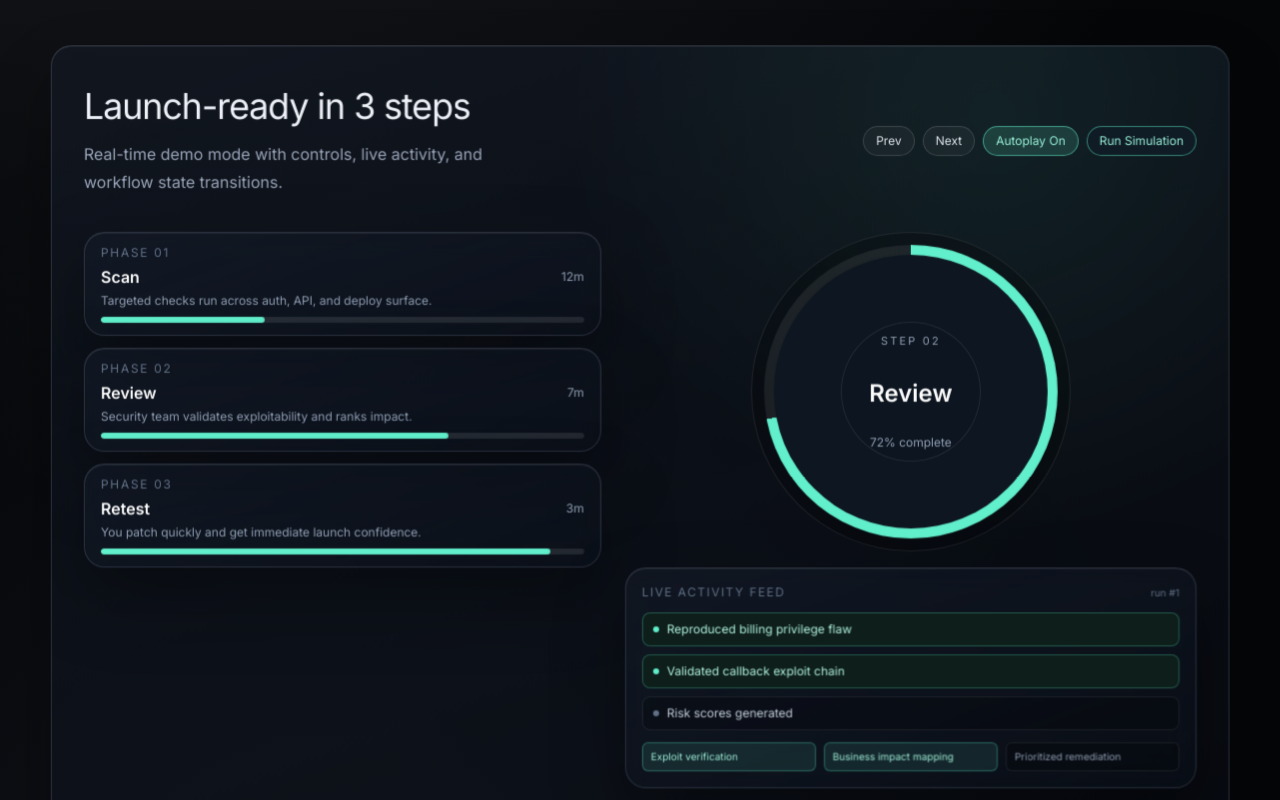
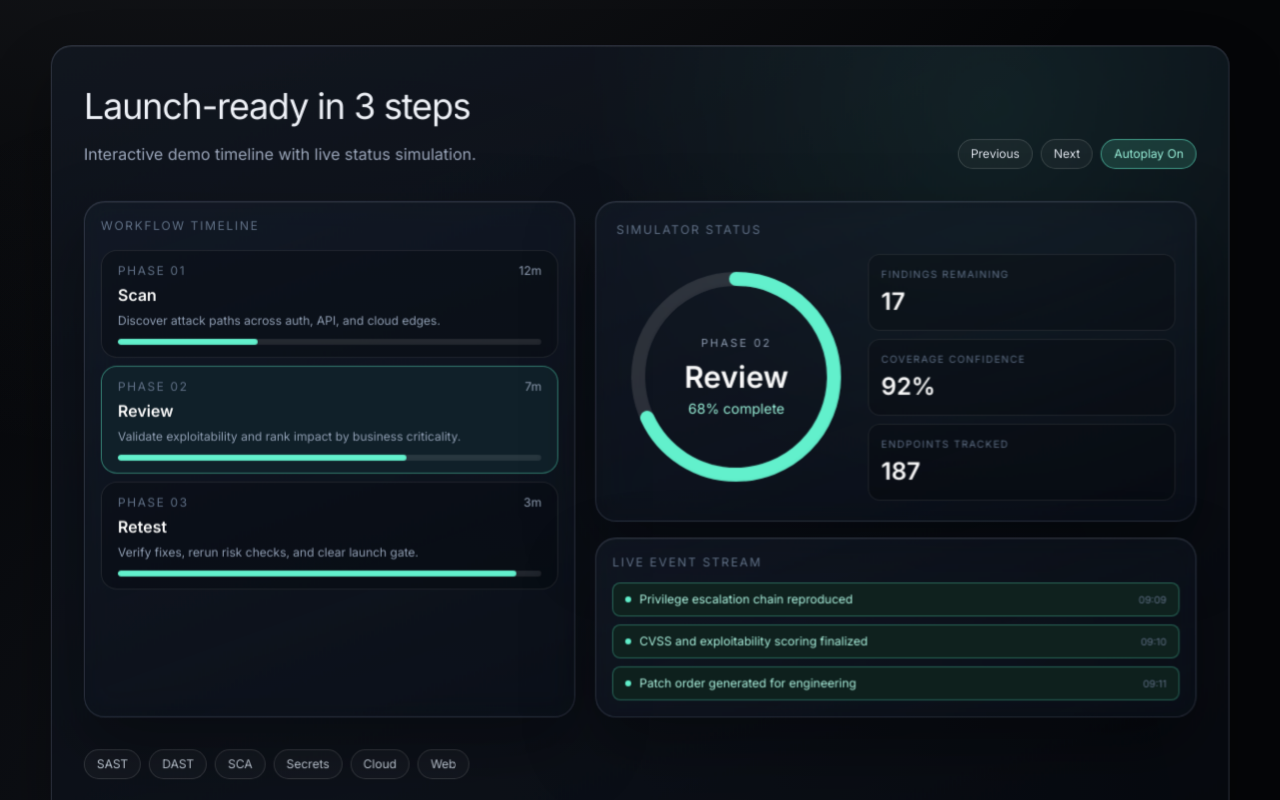
Before and after one commit to PRADDZY/SecurePEKKA, a Next.js app: page / in a window 1280 px wide. Shown: the part 1800-2600 px from the top of the page. Built offline with nearby package versions, Linux system fonts and the light colour scheme.

Commit message:
feat: redesign workflow into premium interactive timeline simulator

```diff
--- a/components/WorkflowPanel.tsx
+++ b/components/WorkflowPanel.tsx
@@ -7,94 +7,86 @@ const chips = ['SAST', 'DAST', 'SCA', 'Secrets', 'Cloud', 'Web'];
 
 const steps = [
   {
-    name: 'Scan',
+    id: 'scan',
+    title: 'Scan',
     subtitle: 'Phase 01',
-    description: 'Targeted checks run across auth, API, and deploy surface.',
-    completion: 34,
+    percent: 33,
     eta: '12m',
-    events: ['Enumerating API routes', 'Secret scanners attached', 'Container baseline checks'],
-    checks: ['Endpoint inventory', 'Dependency audit', 'Credential exposure']
+    blurb: 'Discover attack paths across auth, API, and cloud edges.',
+    metrics: { endpoints: 187, findings: 41, confidence: 86 },
+    events: [
+      'Inventory graph built from 187 external routes',
+      'Secret scanner attached to CI artifacts',
+      'Auth boundary checks completed'
+    ]
   },
   {
-    name: 'Review',
+    id: 'review',
+    title: 'Review',
     subtitle: 'Phase 02',
-    description: 'Security team validates exploitability and ranks impact.',
-    completion: 72,
+    percent: 68,
     eta: '7m',
-    events: ['Reproduced billing privilege flaw', 'Validated callback exploit chain', 'Risk scores generated'],
-    checks: ['Exploit verification', 'Business impact mapping', 'Prioritized remediation']
+    blurb: 'Validate exploitability and rank impact by business criticality.',
+    metrics: { endpoints: 187, findings: 17, confidence: 92 },
+    events: [
+      'Privilege escalation chain reproduced',
+      'CVSS and exploitability scoring finalized',
+      'Patch order generated for engineering'
+    ]
   },
   {
-    name: 'Retest',
+    id: 'retest',
+    title: 'Retest',
     subtitle: 'Phase 03',
-    description: 'You patch quickly and get immediate launch confidence.',
-    completion: 93,
+    percent: 94,
     eta: '3m',
-    events: ['Patch set promoted to staging', 'Regression pass complete', 'Launch gate marked green'],
-    checks: ['Patch validation', 'Regression checks', 'Sign-off report']
+    blurb: 'Verify fixes, rerun risk checks, and clear launch gate.',
+    metrics: { endpoints: 187, findings: 3, confidence: 98 },
+    events: [
+      'Regression suite finished on patched build',
+      'High-severity chain no longer reproducible',
+      'Launch gate switched to GREEN'
+    ]
   }
 ];
 
-function clampIndex(index: number) {
-  const total = steps.length;
-  return ((index % total) + total) % total;
+function formatClock(index: number) {
+  const min = 9 + index;
+  return `09:${min.toString().padStart(2, '0')}`;
 }
 
 export default function WorkflowPanel() {
-  const [activeStep, setActiveStep] = useState(0);
-  const [autoPlay, setAutoPlay] = useState(true);
-  const [progress, setProgress] = useState(steps[0].completion);
-  const [eventTick, setEventTick] = useState(0);
-  const [runId, setRunId] = useState(1);
+  const [active, setActive] = useState(0);
+  const [autoplay, setAutoplay] = useState(true);
+  const [tick, setTick] = useState(0);
 
-  const active = steps[activeStep];
+  const step = steps[active];
+  const circumference = 2 * Math.PI * 98;
+  const dashOffset = circumference - (step.percent / 100) * circumference;
 
   useEffect(() => {
-    if (!autoPlay) return;
+    if (!autoplay) return;
     const interval = setInterval(() => {
-      setActiveStep((prev) => clampIndex(prev + 1));
-    }, 4500);
+      setActive((v) => (v + 1) % steps.length);
+    }, 4200);
     return () => clearInterval(interval);
-  }, [autoPlay]);
+  }, [autoplay]);
 
   useEffect(() => {
-    const target = active.completion;
-    let frame: ReturnType<typeof setInterval> | undefined;
-    frame = setInterval(() => {
-      setProgress((prev) => {
-        const delta = target - prev;
-        if (Math.abs(delta) < 1) {
-          if (frame) clearInterval(frame);
-          return target;
-        }
-        return prev + Math.sign(delta) * Math.max(1, Math.abs(delta) * 0.2);
-      });
-    }, 22);
-    return () => frame && clearInterval(frame);
-  }, [active.completion]);
-
-  useEffect(() => {
-    const ticker = setInterval(() => {
-      setEventTick((v) => (v + 1) % 3);
-    }, 1400);
-    return () => clearInterval(ticker);
+    const interval = setInterval(() => {
+      setTick((v) => (v + 1) % 3);
+    }, 1250);
+    return () => clearInterval(interval);
   }, []);
 
-  const ringStyle = useMemo(() => {
-    const degrees = (progress / 100) * 360;
-    return {
-      background: `conic-gradient(#64f3cf ${degrees}deg, rgba(255,255,255,0.08) ${degrees}deg 360deg)`
-    };
-  }, [progress]);
-
-  const runSimulation = () => {
-    setRunId((id) => id + 1);
-    setAutoPlay(false);
-    setActiveStep(0);
-
-    window.setTimeout(() => setActiveStep(1), 900);
-    window.setTimeout(() => setActiveStep(2), 1800);
-  };
+  const eventRows = useMemo(
+    () =>
+      step.events.map((event, i) => ({
+        event,
+        done: i <= tick
+      })),
+    [step.events, tick]
+  );
 
   return (
     <section id="solutions" className="section pt-3">
@@ -103,129 +95,160 @@ export default function WorkflowPanel() {
           <span id="features" className="sr-only">
             Features
           </span>
-          <div className="flex flex-wrap items-center justify-between gap-3">
+
+          <div className="flex flex-wrap items-end justify-between gap-4">
             <div>
               <h2 className="section-title">Launch-ready in 3 steps</h2>
-              <p className="section-subtitle">Real-time demo mode with controls, live activity, and workflow state transitions.</p>
+              <p className="section-subtitle">
+                Interactive demo timeline with live status simulation.
+              </p>
             </div>
 
             <div className="flex items-center gap-2">
               <button
                 type="button"
-                onClick={() => setActiveStep((p) => clampIndex(p - 1))}
+                onClick={() => setActive((v) => (v + steps.length - 1) % steps.length)}
                 className="rounded-full border border-white/15 bg-white/[0.04] px-3 py-1.5 text-xs text-slate-200 hover:bg-white/[0.08]"
               >
-                Prev
+                Previous
               </button>
               <button
                 type="button"
-                onClick={() => setActiveStep((p) => clampIndex(p + 1))}
+                onClick={() => setActive((v) => (v + 1) % steps.length)}
                 className="rounded-full border border-white/15 bg-white/[0.04] px-3 py-1.5 text-xs text-slate-200 hover:bg-white/[0.08]"
               >
                 Next
               </button>
               <button
                 type="button"
-                onClick={() => setAutoPlay((v) => !v)}
+                onClick={() => setAutoplay((v) => !v)}
                 className={`rounded-full border px-3 py-1.5 text-xs ${
-                  autoPlay ? 'border-[#64f3cf]/55 bg-[#64f3cf]/15 text-[#9ff7e0]' : 'border-white/15 bg-white/[0.04] text-slate-200'
+                  autoplay
+                    ? 'border-[#64f3cf]/55 bg-[#64f3cf]/15 text-[#9ff7e0]'
+                    : 'border-white/15 bg-white/[0.04] text-slate-200'
                 }`}
               >
-                {autoPlay ? 'Autoplay On' : 'Autoplay Off'}
-              </button>
-              <button
-                type="button"
-                onClick={runSimulation}
-                className="rounded-full border border-[#64f3cf]/50 bg-[#101d26] px-3 py-1.5 text-xs text-[#9ff7e0] hover:bg-[#132331]"
-              >
-                Run Simulation
+                {autoplay ? 'Autoplay On' : 'Autoplay Off'}
               </button>
             </div>
           </div>
 
-          <div className="mt-9 grid items-start gap-6 md:grid-cols-[0.95fr_1.05fr]">
-            <div className="grid gap-3">
-              {steps.map((step, idx) => {
-                const selected = idx === activeStep;
+          <div className="mt-8 grid gap-5 md:grid-cols-[0.9fr_1.1fr]">
+            <div className="glass-card rounded-3xl p-4">
+              <p className="text-xs uppercase tracking-[0.14em] text-slate-500">Workflow Timeline</p>
+              <div className="mt-4 grid gap-2">
+                {steps.map((item, index) => {
+                  const selected = active === index;
                   return (
                     <button
+                      key={item.id}
                       type="button"
-                    key={step.name}
                       onClick={() => {
-                      setAutoPlay(false);
-                      setActiveStep(idx);
+                        setAutoplay(false);
+                        setActive(index);
                       }}
-                    className={`glass-card rounded-2xl px-4 py-3 text-left transition ${
-                      selected ? 'border-[#64f3cf]/45 bg-[#111e2a]/70 shadow-[0_10px_30px_rgba(0,0,0,0.28)]' : ''
+                      className={`rounded-2xl border px-4 py-3 text-left transition ${
+                        selected
+                          ? 'border-[#64f3cf]/45 bg-[#11212a]'
+                          : 'border-white/10 bg-black/20 hover:border-white/20'
                       }`}
                     >
-                    <p className="text-xs uppercase tracking-[0.14em] text-slate-500">{step.subtitle}</p>
-                    <div className="mt-1 flex items-center justify-between">
-                      <p className="text-base font-semibold text-white">{step.name}</p>
-                      <span className="text-xs text-slate-400">{step.eta}</span>
+                      <div className="flex items-center justify-between">
+                        <p className="text-xs uppercase tracking-[0.13em] text-slate-500">{item.subtitle}</p>
+                        <p className="text-xs text-slate-400">{item.eta}</p>
                       </div>
-                    <p className="mt-1 text-xs text-slate-400">{step.description}</p>
+                      <p className="mt-1 text-base font-semibold text-white">{item.title}</p>
+                      <p className="mt-1 text-xs leading-5 text-slate-400">{item.blurb}</p>
                       <div className="mt-2 h-1.5 overflow-hidden rounded-full bg-white/10">
-                      <div className="h-full rounded-full bg-[#64f3cf] transition-all duration-500" style={{ width: `${step.completion}%` }} />
+                        <div
+                          className="h-full rounded-full bg-[#64f3cf] transition-all duration-500"
+                          style={{ width: `${item.percent}%` }}
+                        />
                       </div>
                     </button>
                   );
                 })}
               </div>
+            </div>
 
             <div className="grid gap-4">
-              <div className="relative mx-auto grid h-[320px] w-[320px] place-items-center rounded-full border border-white/10 bg-black/20">
-                <div className="absolute inset-3 rounded-full p-[10px] transition-all duration-300" style={ringStyle}>
-                  <div className="h-full w-full rounded-full bg-[#0f1722]" />
+              <div className="glass-card rounded-3xl p-5">
+                <p className="text-xs uppercase tracking-[0.14em] text-slate-500">Simulator Status</p>
+                <div className="mt-4 grid items-center gap-3 sm:grid-cols-[240px_1fr]">
+                  <div className="relative mx-auto h-[240px] w-[240px]">
+                    <svg viewBox="0 0 240 240" className="h-full w-full -rotate-90">
+                      <circle cx="120" cy="120" r="98" stroke="rgba(255,255,255,0.12)" strokeWidth="14" fill="none" />
+                      <circle
+                        cx="120"
+                        cy="120"
+                        r="98"
+                        stroke="#64f3cf"
+                        strokeWidth="14"
+                        fill="none"
+                        strokeLinecap="round"
+                        strokeDasharray={circumference}
+                        strokeDashoffset={dashOffset}
+                        className="transition-all duration-700"
+                      />
+                    </svg>
+                    <div className="absolute inset-0 grid place-items-center">
+                      <div className="text-center">
+                        <p className="text-[11px] uppercase tracking-[0.2em] text-slate-400">
+                          {step.subtitle}
+                        </p>
+                        <p className="mt-2 text-3xl font-semibold text-white">{step.title}</p>
+                        <p className="mt-1 text-sm text-[#9ff7e0]">{step.percent}% complete</p>
                       </div>
-                <div className="absolute inset-[28%] grid place-items-center rounded-full border border-white/10 bg-[#0f1722]/95">
-                  <p className="text-[11px] uppercase tracking-[0.2em] text-slate-400">Step 0{activeStep + 1}</p>
-                  <p className="mt-2 text-2xl font-semibold text-white">{active.name}</p>
-                  <p className="mt-1 text-xs text-slate-400">{Math.round(progress)}% complete</p>
                     </div>
                   </div>
 
-              <div className="glass-card rounded-2xl p-4">
-                <div className="flex items-center justify-between">
-                  <p className="text-xs uppercase tracking-[0.12em] text-slate-500">Live Activity Feed</p>
-                  <p className="text-[10px] text-slate-500">run #{runId}</p>
+                  <div className="grid gap-2">
+                    <div className="rounded-xl border border-white/10 bg-black/20 p-3">
+                      <p className="text-[10px] uppercase tracking-[0.12em] text-slate-500">Findings Remaining</p>
+                      <p className="mt-1 text-2xl font-semibold text-white">{step.metrics.findings}</p>
                     </div>
-                <ul className="mt-3 grid gap-2 text-xs text-slate-300">
-                  {active.events.map((event, idx) => (
+                    <div className="rounded-xl border border-white/10 bg-black/20 p-3">
+                      <p className="text-[10px] uppercase tracking-[0.12em] text-slate-500">Coverage Confidence</p>
+                      <p className="mt-1 text-2xl font-semibold text-white">{step.metrics.confidence}%</p>
+                    </div>
+                    <div className="rounded-xl border border-white/10 bg-black/20 p-3">
+                      <p className="text-[10px] uppercase tracking-[0.12em] text-slate-500">Endpoints Tracked</p>
+                      <p className="mt-1 text-2xl font-semibold text-white">{step.metrics.endpoints}</p>
+                    </div>
+                  </div>
+                </div>
+              </div>
+
+              <div className="glass-card rounded-3xl p-4">
+                <p className="text-xs uppercase tracking-[0.14em] text-slate-500">Live Event Stream</p>
+                <ul className="mt-3 grid gap-2 text-xs">
+                  {eventRows.map((row, i) => (
                     <li
-                      key={`${event}-${runId}`}
-                      className={`flex items-center gap-2 rounded-lg border px-2.5 py-2 transition ${
-                        idx <= eventTick
-                          ? 'border-[#64f3cf]/30 bg-[#0f1f1b] text-[#b9fdea]'
+                      key={`${step.id}-${row.event}`}
+                      className={`flex items-center justify-between rounded-lg border px-3 py-2 transition ${
+                        row.done
+                          ? 'border-[#64f3cf]/35 bg-[#10221f] text-[#b4fce8]'
                           : 'border-white/10 bg-black/20 text-slate-300'
                       }`}
                     >
-                      <span className={`h-1.5 w-1.5 rounded-full ${idx <= eventTick ? 'bg-[#64f3cf]' : 'bg-slate-500'}`} />
-                      {event}
+                      <span className="flex items-center gap-2">
+                        <span className={`h-1.5 w-1.5 rounded-full ${row.done ? 'bg-[#64f3cf]' : 'bg-slate-500'}`} />
+                        {row.event}
+                      </span>
+                      <span className="text-[10px] text-slate-500">{formatClock(i)}</span>
                     </li>
                   ))}
                 </ul>
-                <div className="mt-3 grid grid-cols-3 gap-2">
-                  {active.checks.map((check, idx) => (
-                    <div
-                      key={`${check}-${runId}`}
-                      className={`rounded-md border px-2 py-1.5 text-[10px] ${
-                        idx <= eventTick
-                          ? 'border-[#64f3cf]/35 bg-[#64f3cf]/10 text-[#a8f9e2]'
-                          : 'border-white/10 bg-black/20 text-slate-400'
-                      }`}
-                    >
-                      {check}
-                    </div>
-                  ))}
-                </div>
               </div>
             </div>
           </div>
 
           <div className="mt-8 flex flex-wrap gap-2">
             {chips.map((chip) => (
-              <span key={chip} className="rounded-full border border-white/15 bg-white/[0.03] px-3 py-1.5 text-xs text-slate-300">
+              <span
+                key={chip}
+                className="rounded-full border border-white/15 bg-white/[0.03] px-3 py-1.5 text-xs text-slate-300"
+              >
                 {chip}
               </span>
             ))}
```
Lines whose indentation alone changed are shown as unchanged.
